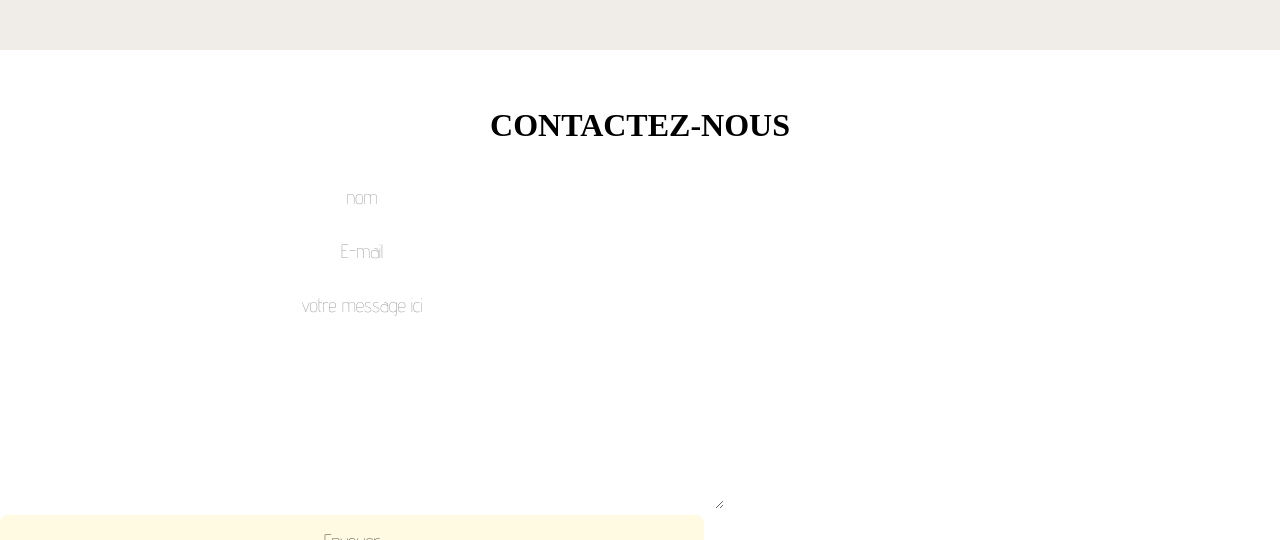
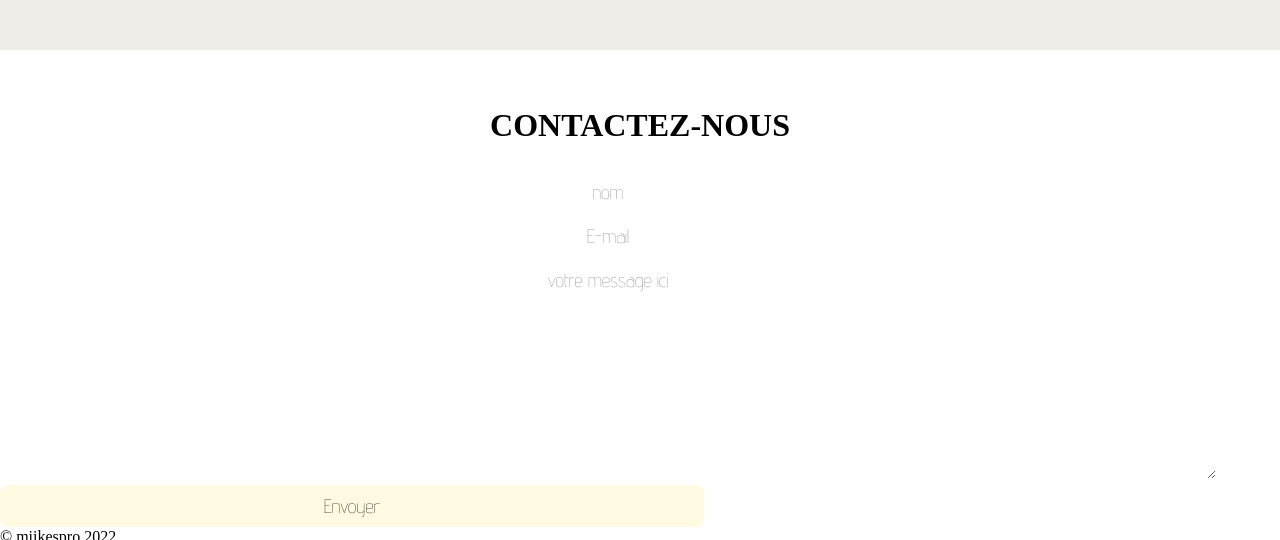
Before and after one commit to miikespro/miikespro.github.io, a plain HTML site: page index.html in a window 1280 px wide. Shown: the part 2939-3479 px from the top of the page. Drawn offline with Linux system fonts and the light colour scheme.

Commit message:
Update style.css

```diff
--- a/style.css
+++ b/style.css
@@ -159,7 +159,7 @@ box-shadow: 5px 6px 10px 6px rgb(1, 36, 1);
     input, textarea, button {
         border: none;
         width: 55%;
-        padding: 15px 10px;
+        padding: 10px 20%;
         margin: 1px 0;
         font-size: 1.2em;
         font-family: 'Advent Pro' , sans-serif ;
```
